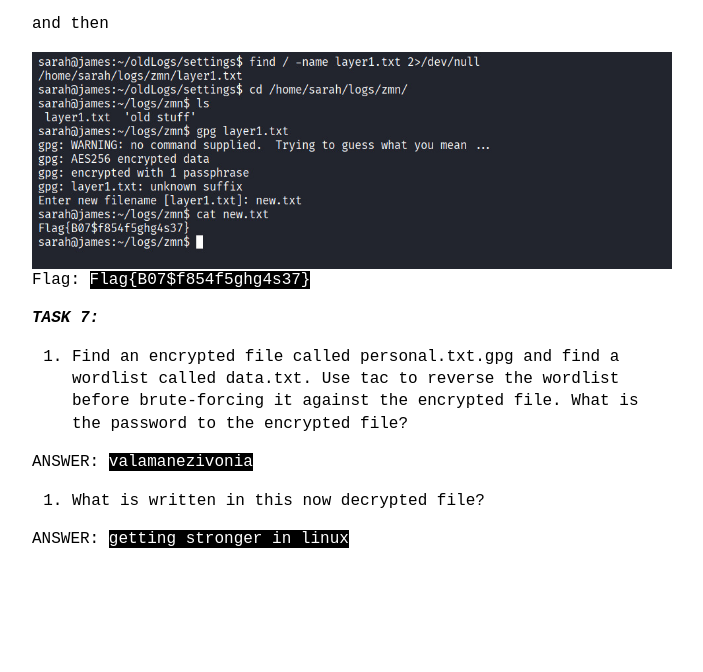
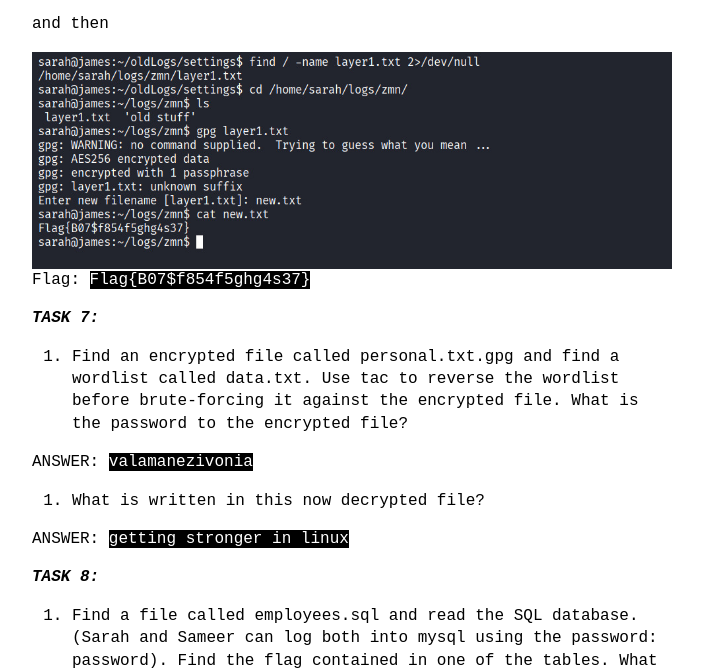
Before and after one commit to mahidulhq/mahidulhq.github.io, a Jekyll site: the page built from _posts/2026-02-09-thm-lst.md, in a window 1280 px wide and 1400 px high, scrolled down 9403 px. Shown: the top 672 px of the window, without its empty margins (288-991 px from the left). Built offline with Jekyll 4.4.1, drawn with Linux system fonts in a browser that asks for light colours; our own code applies the rules of GitHub Pages for plain Markdown files; before the commit the page ends 10033 px from its top, so only the background shows below that; some of the changed text lies outside the part shown.

```diff
--- a/_posts/2026-02-09-thm-lst.md
+++ b/_posts/2026-02-09-thm-lst.md
@@ -272,3 +272,31 @@ ANSWER: `valamanezivonia`
 2. What is written in this now decrypted file?
 
 ANSWER: `getting stronger in linux`
+
+***TASK 8:***
+
+1. Find a file called employees.sql and read the SQL database. (Sarah and Sameer can log both into mysql using the password: password). Find the flag contained in one of the tables. What is the flag?
+Lets find the `employee.sql` file first-
+
+![image](/assets/images/screenshots/1013.png)
+
+then logged in to sql using given user and password-
+
+![image](/assets/images/screenshots/1014.png)
+source the employee file-
+
+![image](/assets/images/screenshots/1015.png)
+will take a few moment to load the database.
+Then choosing a database to view-
+
+![image](/assets/images/screenshots/1016.png)
+Displaying the tables in the selected database-
+
+![image](/assets/images/screenshots/1017.png)
+Describing the table data structure-
+
+![image](/assets/images/screenshots/1018.png)
+
+Displaying all the data stored in a specific table, we are looking for `Flag`-
+
+![image](/assets/images/screenshots/1019.png)
```
Also changed, not shown: assets/images/screenshots/1013.jpg (added), assets/images/screenshots/1014.jpg (added), assets/images/screenshots/1015.jpg (added), assets/images/screenshots/1016.jpg (added), assets/images/screenshots/1017.jpg (added), assets/images/screenshots/1018.jpg (added), assets/images/screenshots/1019.jpg (added).
